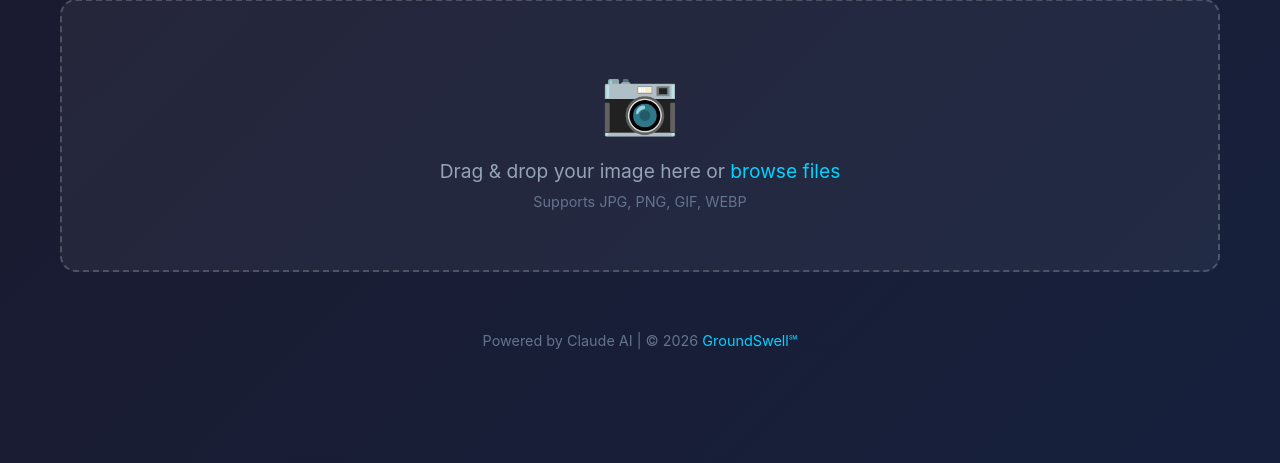
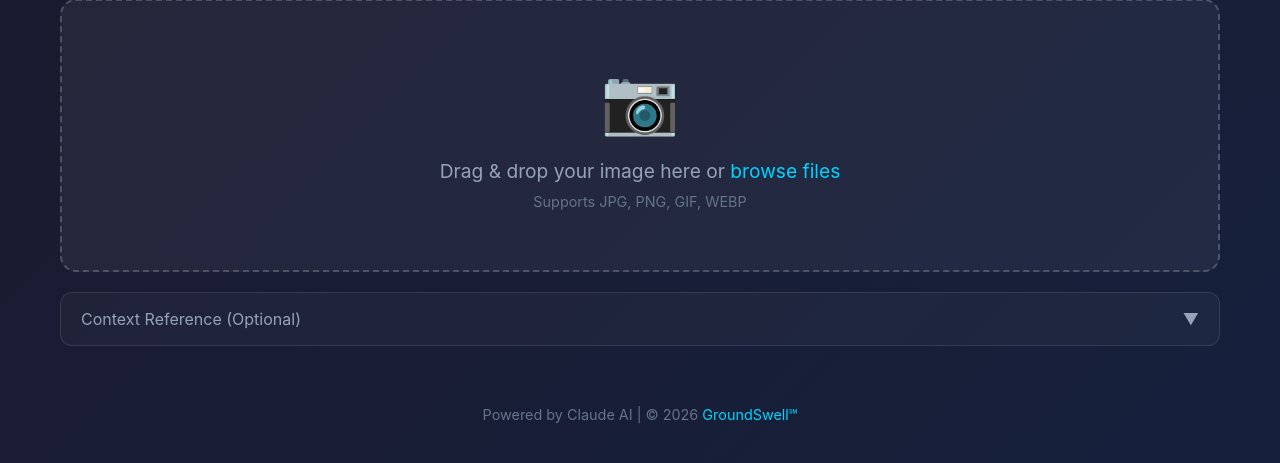
Before and after one commit to GroundSwellco/metadata-tool, a FastAPI app: page / in a window 1280 px wide. Shown: the part 159-622 px from the top of the page. Run offline with FastAPI, Linux system fonts and the light colour scheme.

Commit message:
Add optional Context Reference feature (URL or PDF)
Users can now provide a URL or upload a PDF alongside their image.
The AI reads the reference content and uses it to generate more
accurate, contextually relevant metadata. The feature is optional
and appears as a collapsible section below the image upload area.

Co-Authored-By: Claude Opus 4.6 (1M context) <noreply@anthropic.com>

```diff
--- a/api/requirements.txt
+++ b/api/requirements.txt
@@ -4,3 +4,5 @@ pillow
 piexif
 python-multipart
 pydantic
+beautifulsoup4
+pypdf
--- a/app.py
+++ b/app.py
@@ -8,7 +8,7 @@ from pathlib import Path
 from typing import Optional
 from io import BytesIO
 
-from fastapi import FastAPI, UploadFile, File, Request, HTTPException
+from fastapi import FastAPI, UploadFile, File, Form, Request, HTTPException
 from fastapi.responses import HTMLResponse, FileResponse, JSONResponse
 from fastapi.staticfiles import StaticFiles
 from fastapi.templating import Jinja2Templates
@@ -19,6 +19,10 @@ from PIL.PngImagePlugin import PngInfo
 import piexif
 from piexif import TYPES
 import anthropic
+import urllib.request
+import urllib.error
+from bs4 import BeautifulSoup
+from pypdf import PdfReader
 
 load_dotenv()
 
@@ -98,6 +102,49 @@ Important:
 Return ONLY the JSON object, no additional text.
 """
 
+REFERENCE_CONTEXT_PROMPT = """
+
+Additional Context Reference:
+The following content was provided as additional context for this image. Use it to generate more accurate, detailed, and contextually relevant metadata:
+
+---
+{reference_content}
+---
+
+Incorporate relevant information from this reference into the title, headline, description, and keywords.
+"""
+
+MAX_REFERENCE_LENGTH = 5000
+
+
+def fetch_url_content(url: str) -> str:
+    """Fetch and extract text content from a URL."""
+    try:
+        req = urllib.request.Request(url, headers={'User-Agent': 'Mozilla/5.0'})
+        with urllib.request.urlopen(req, timeout=10) as response:
+            html = response.read().decode('utf-8', errors='ignore')
+        soup = BeautifulSoup(html, 'html.parser')
+        for element in soup(['script', 'style', 'nav', 'footer']):
+            element.decompose()
+        text = soup.get_text(separator='\n', strip=True)
+        return text[:MAX_REFERENCE_LENGTH]
+    except Exception:
+        return ""
+
+
+def extract_pdf_text(pdf_data: bytes) -> str:
+    """Extract text from PDF bytes."""
+    try:
+        reader = PdfReader(BytesIO(pdf_data))
+        text = ""
+        for page in reader.pages:
+            text += page.extract_text() or ""
+            if len(text) > MAX_REFERENCE_LENGTH:
+                break
+        return text[:MAX_REFERENCE_LENGTH]
+    except Exception:
+        return ""
+
 
 class SaveMetadataRequest(BaseModel):
     file_id: str
@@ -123,7 +170,7 @@ def get_media_type(filename: str) -> str:
     return media_types.get(ext, "image/jpeg")
 
 
-async def analyze_image_with_claude(file_path: Path, filename: str) -> dict:
+async def analyze_image_with_claude(file_path: Path, filename: str, reference_context: str = "") -> dict:
     """Use Claude to analyze the image and generate metadata."""
 
     # Encode image
@@ -137,6 +184,9 @@ async def analyze_image_with_claude(file_path: Path, filename: str) -> dict:
         current_date=current_date,
         context=GROUNDSWELL_CONTEXT
     )
+
+    if reference_context:
+        prompt += REFERENCE_CONTEXT_PROMPT.format(reference_content=reference_context)
 
     # Call Claude API with vision
     message = client.messages.create(
@@ -413,7 +463,11 @@ async def home(request: Request):
 
 
 @app.post("/upload")
-async def upload_image(file: UploadFile = File(...)):
+async def upload_image(
+    file: UploadFile = File(...),
+    context_url: Optional[str] = Form(None),
+    context_file: Optional[UploadFile] = File(None),
+):
     """Upload and process an image with AI-generated metadata."""
 
     # Validate file type
@@ -432,9 +486,17 @@ async def upload_image(file: UploadFile = File(...)):
         content = await file.read()
         f.write(content)
 
+    # Get reference context if provided
+    reference_context = ""
+    if context_url and context_url.strip():
+        reference_context = fetch_url_content(context_url.strip())
+    elif context_file and context_file.filename and context_file.size and context_file.size > 0:
+        pdf_data = await context_file.read()
+        reference_context = extract_pdf_text(pdf_data)
+
     try:
         # Analyze image with Claude
-        metadata = await analyze_image_with_claude(upload_path, original_filename)
+        metadata = await analyze_image_with_claude(upload_path, original_filename, reference_context)
 
         # Build response with file_id for later saves
         year = metadata.get("create_date", datetime.now().strftime("%Y-%m-%d"))[:4]
--- a/requirements.txt
+++ b/requirements.txt
@@ -6,3 +6,5 @@ Pillow
 jinja2
 aiofiles
 python-dotenv
+beautifulsoup4
+pypdf
--- a/templates/index.html
+++ b/templates/index.html
@@ -412,6 +412,74 @@
         .saving-content {
             text-align: center;
         }
+
+        .context-section {
+            margin-top: 20px;
+            background: rgba(255, 255, 255, 0.03);
+            border: 1px solid rgba(255, 255, 255, 0.1);
+            border-radius: 12px;
+            overflow: hidden;
+        }
+
+        .context-header {
+            padding: 16px 20px;
+            cursor: pointer;
+            display: flex;
+            justify-content: space-between;
+            align-items: center;
+            color: #94a3b8;
+            transition: color 0.3s;
+            user-select: none;
+        }
+
+        .context-header:hover { color: #00d4ff; }
+
+        .context-body {
+            padding: 0 20px 20px;
+            display: none;
+        }
+
+        .context-body.open { display: block; }
+
+        .context-field { margin-bottom: 12px; }
+
+        .context-field .field-label {
+            font-size: 0.8rem;
+            color: #94a3b8;
+            margin-bottom: 6px;
+            text-transform: uppercase;
+            letter-spacing: 0.5px;
+        }
+
+        .context-divider {
+            text-align: center;
+            color: #475569;
+            margin: 16px 0;
+            font-size: 0.85rem;
+        }
+
+        .pdf-upload {
+            display: flex;
+            align-items: center;
+            gap: 12px;
+            flex-wrap: wrap;
+        }
+
+        .btn-small {
+            padding: 8px 16px;
+            font-size: 0.85rem;
+        }
+
+        .context-badge {
+            display: inline-block;
+            background: rgba(34, 197, 94, 0.2);
+            color: #86efac;
+            padding: 2px 8px;
+            border-radius: 10px;
+            font-size: 0.75rem;
+            margin-left: 8px;
+            display: none;
+        }
     </style>
 </head>
 <body>
@@ -430,6 +498,31 @@
                 Supports JPG, PNG, GIF, WEBP
             </p>
             <input type="file" id="fileInput" accept="image/*">
+        </div>
+
+        <div class="context-section" id="contextSection">
+            <div class="context-header" id="contextHeader">
+                <span>Context Reference (Optional)<span class="context-badge" id="contextBadge">Added</span></span>
+                <span class="toggle-icon" id="contextToggle">&#9660;</span>
+            </div>
+            <div class="context-body" id="contextBody">
+                <p style="color: #64748b; font-size: 0.85rem; margin-bottom: 16px;">
+                    Provide a URL or PDF to help the AI generate more accurate metadata
+                </p>
+                <div class="context-field">
+                    <div class="field-label">Website URL</div>
+                    <input type="url" class="field-input" id="contextUrl" placeholder="https://example.com/article-about-this-image">
+                </div>
+                <div class="context-divider">&mdash; or &mdash;</div>
+                <div class="context-field">
+                    <div class="field-label">Upload PDF</div>
+                    <div class="pdf-upload">
+                        <button class="btn btn-secondary btn-small" type="button" id="pdfBtn">Choose PDF</button>
+                        <span style="color: #94a3b8; font-size: 0.85rem;" id="pdfFileName">No file selected</span>
+                        <input type="file" id="pdfInput" accept=".pdf" style="display: none;">
+                    </div>
+                </div>
+            </div>
         </div>
 
         <div class="processing" id="processing">
@@ -731,6 +824,32 @@
         let currentFileId = null;
         let originalMetadata = null;
 
+        // Context Reference toggle
+        document.getElementById('contextHeader').addEventListener('click', () => {
+            const body = document.getElementById('contextBody');
+            const toggle = document.getElementById('contextToggle');
+            body.classList.toggle('open');
+            toggle.innerHTML = body.classList.contains('open') ? '&#9650;' : '&#9660;';
+        });
+
+        // PDF file picker
+        document.getElementById('pdfBtn').addEventListener('click', (e) => {
+            e.stopPropagation();
+            document.getElementById('pdfInput').click();
+        });
+        document.getElementById('pdfInput').addEventListener('change', (e) => {
+            const name = e.target.files[0] ? e.target.files[0].name : 'No file selected';
+            document.getElementById('pdfFileName').textContent = name;
+            updateContextBadge();
+        });
+        document.getElementById('contextUrl').addEventListener('input', updateContextBadge);
+
+        function updateContextBadge() {
+            const hasUrl = document.getElementById('contextUrl').value.trim() !== '';
+            const hasPdf = document.getElementById('pdfInput').files.length > 0;
+            document.getElementById('contextBadge').style.display = (hasUrl || hasPdf) ? 'inline-block' : 'none';
+        }
+
         // Tab switching
         document.querySelectorAll('.tab-btn').forEach(btn => {
             btn.addEventListener('click', () => {
@@ -776,9 +895,16 @@
             errorMessage.style.display = 'none';
             statusMessage.style.display = 'none';
             uploadSection.style.display = 'block';
+            document.getElementById('contextSection').style.display = 'block';
             fileInput.value = '';
             currentFileId = null;
             originalMetadata = null;
+            document.getElementById('contextUrl').value = '';
+            document.getElementById('pdfInput').value = '';
+            document.getElementById('pdfFileName').textContent = 'No file selected';
+            document.getElementById('contextBadge').style.display = 'none';
+            document.getElementById('contextBody').classList.remove('open');
+            document.getElementById('contextToggle').innerHTML = '&#9660;';
         });
 
         // Reset button
@@ -830,6 +956,7 @@
             }
 
             uploadSection.style.display = 'none';
+            document.getElementById('contextSection').style.display = 'none';
             errorMessage.style.display = 'none';
             statusMessage.style.display = 'none';
             results.style.display = 'none';
@@ -837,6 +964,12 @@
 
             const formData = new FormData();
             formData.append('file', file);
+
+            // Add context reference if provided
+            const contextUrl = document.getElementById('contextUrl').value.trim();
+            if (contextUrl) formData.append('context_url', contextUrl);
+            const pdfInput = document.getElementById('pdfInput');
+            if (pdfInput.files.length > 0) formData.append('context_file', pdfInput.files[0]);
 
             try {
                 const response = await fetch('/upload', {
@@ -860,6 +993,7 @@
             } catch (error) {
                 showError(error.message || 'An error occurred while processing the image');
                 uploadSection.style.display = 'block';
+                document.getElementById('contextSection').style.display = 'block';
             } finally {
                 processing.style.display = 'none';
             }
```
Also changed, not shown: api/index.py (+133 -7 lines).
